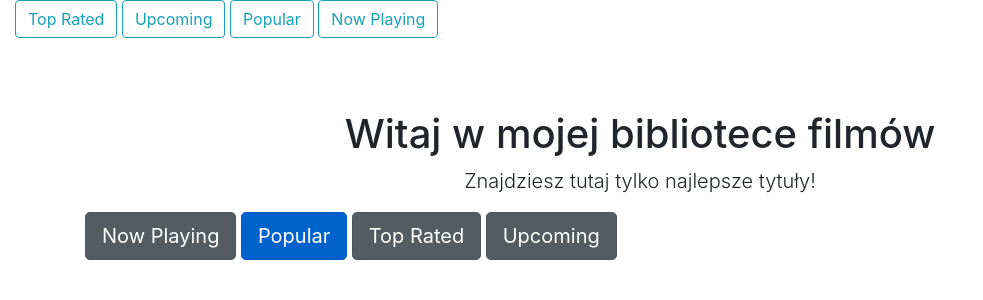
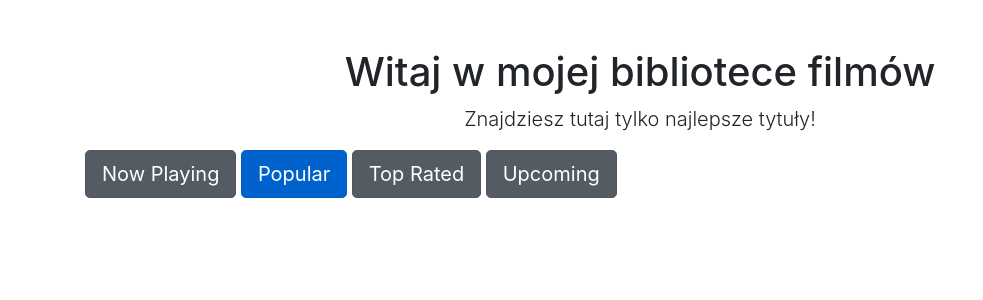
Before and after one commit to gwiktor/movies_catalogue, a Flask app: page / in a window 1280 px wide. Shown: the part 56-356 px from the top of the page, without its empty margins (0-983 px from the left). Run offline with Flask 2, Linux system fonts and the light colour scheme; data that the repository does not hold is empty; some libraries are stand-ins or nearby versions.

Commit message:
Modify code index.html

```diff
--- a/templates/index.html
+++ b/templates/index.html
@@ -42,12 +42,6 @@
   </nav>
 
   <!-- Page Content -->
-    <div class="col-lg-12 mb-4">
-        <a href="{{ url_for('homepage', list_type="top_rated") }}" class="btn btn-outline-info" role="button" aria-pressed="true" >Top Rated</a>
-        <a href="{{ url_for('homepage', list_type="upcoming") }}" class="btn btn-outline-info" role="button" aria-pressed="true" >Upcoming</a>
-        <a href="{{ url_for('homepage', list_type="popular") }}" class="btn btn-outline-info" role="button" aria-pressed="true" >Popular</a>
-        <a href="{{ url_for('homepage', list_type="now_playing") }}" class="btn btn-outline-info" role="button" aria-pressed="true" >Now Playing</a>
-    </div>
   <div class="container">
       {% block content %}
       {% endblock %}
```
Lines whose indentation alone changed are shown as unchanged.
